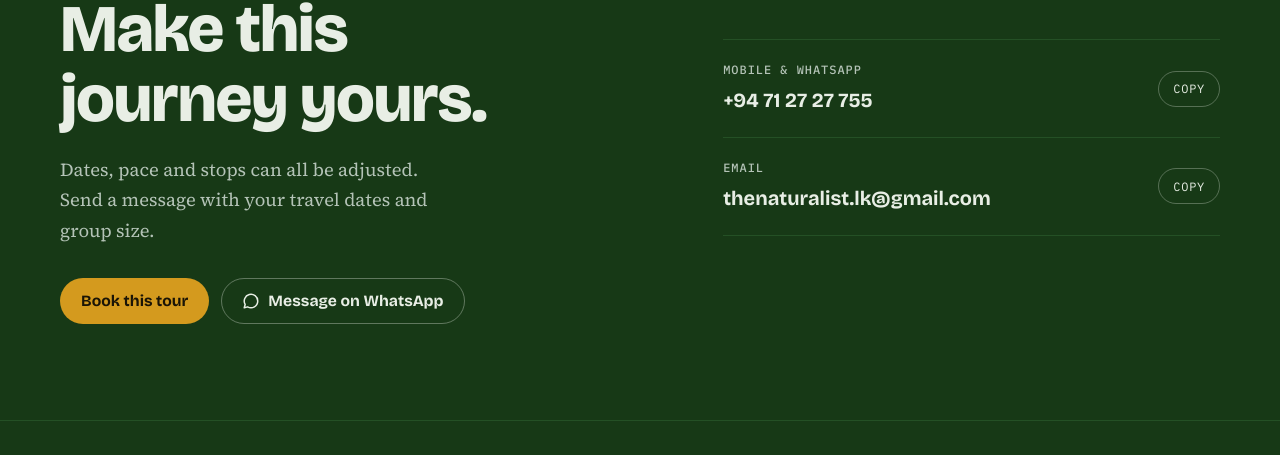
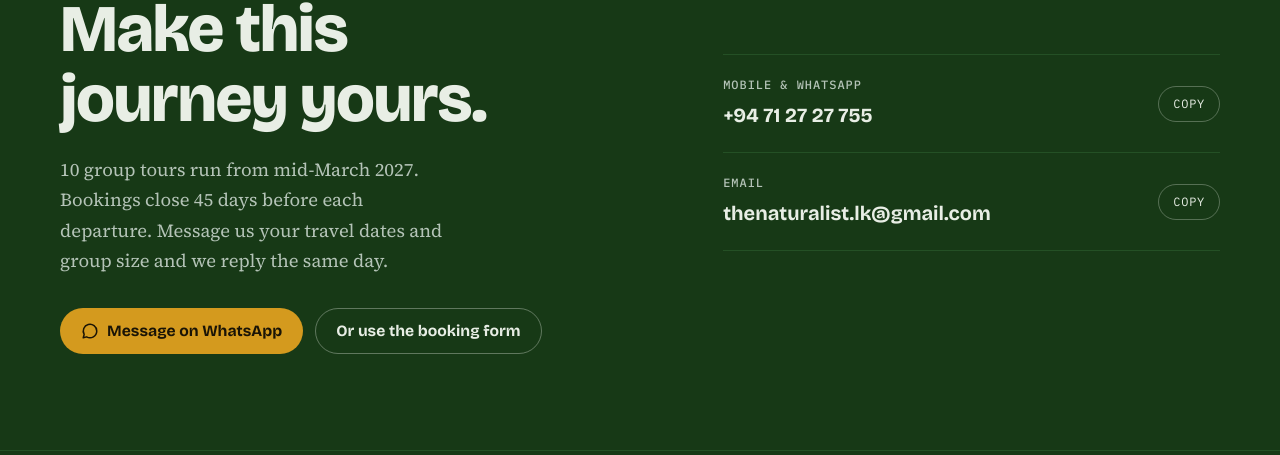
Before and after one commit to The-Naturalist/website, a plain HTML site: page tours/wildlife.html in a window 1280 px wide. Shown: the part 4813-5268 px from the top of the page. Drawn offline with nearby package versions, Linux system fonts and the light colour scheme.

Commit message:
Wildlife tour: WhatsApp as main button, add 2027 tour slots and booking deadline
Co-Authored-By: Claude Sonnet 5.5 <noreply@anthropic.com>
Claude-Session: https://claude.ai/code/session_01EjSwdQpECsHPFiDsjaAhim

```diff
--- a/tours/wildlife.html
+++ b/tours/wildlife.html
@@ -87,8 +87,8 @@
     <div>
       <span class="tag">Plan your journey</span>
       <h2 id="cb-h">Make this journey yours.</h2>
-      <p class="lede">Dates, pace and stops can all be adjusted. Send a message with your travel dates and group size.</p>
-      <div class="actions"><a class="btn btn-accent" href="../book.html?tour=wildlife">Book this tour</a><a class="btn btn-ghost" href="https://wa.me/94712727755"><svg width="18" height="18" viewBox="0 0 24 24" fill="none" stroke="currentColor" stroke-width="2" stroke-linecap="round" stroke-linejoin="round" aria-hidden="true"><path d="M21 12a9 9 0 0 1-13.5 7.8L3 21l1.2-4.4A9 9 0 1 1 21 12Z"/></svg>Message on WhatsApp</a></div>
+      <p class="lede">10 group tours run from mid-March 2027. Bookings close 45 days before each departure. Message us your travel dates and group size and we reply the same day.</p>
+      <div class="actions"><a class="btn btn-accent" href="https://wa.me/94712727755"><svg width="18" height="18" viewBox="0 0 24 24" fill="none" stroke="currentColor" stroke-width="2" stroke-linecap="round" stroke-linejoin="round" aria-hidden="true"><path d="M21 12a9 9 0 0 1-13.5 7.8L3 21l1.2-4.4A9 9 0 1 1 21 12Z"/></svg>Message on WhatsApp</a><a class="btn btn-ghost" href="../book.html?tour=wildlife">Or use the booking form</a></div>
     </div>
     <ul class="channels">
       <li><div><span class="k tag">Mobile &amp; WhatsApp</span><span class="v" id="phone">+94 71 27 27 755</span></div><button class="copy" type="button" data-copy="phone">Copy</button></li>
```
